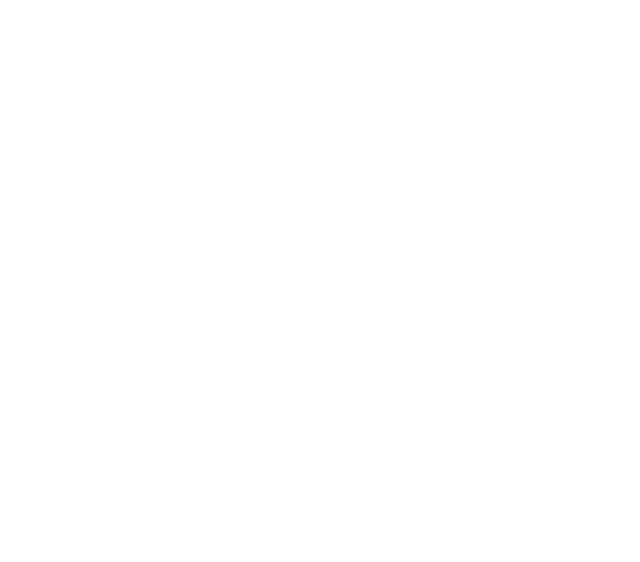
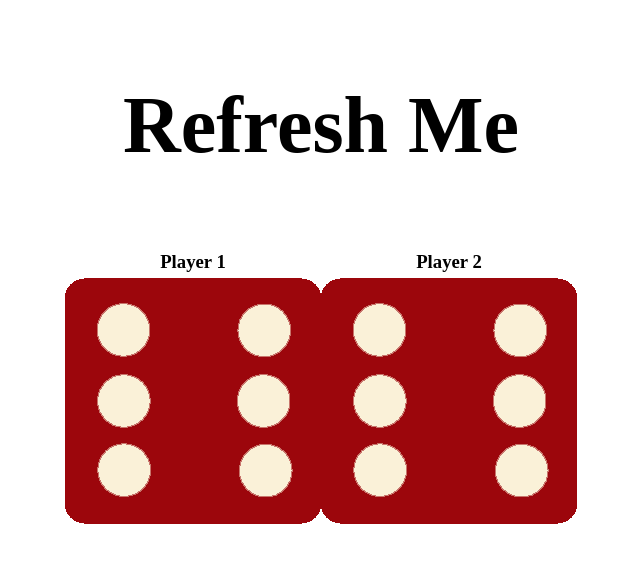
Before and after one commit to southf09/dice-roll, a plain HTML site: page index.html in a window 1280 px wide. Shown: the whole page, without its empty margins (319-959 px from the left). Drawn offline with Linux system fonts and the light colour scheme.

Commit message:
Starting elements added and basic flex box styles applied to set structure of the game:

```diff
--- a/app.js
+++ b/app.js
@@ -0,0 +1,4 @@
+//Query Selectors
+
+
+//On refresh, event listener that plays the game
--- a/index.html
+++ b/index.html
@@ -8,7 +8,19 @@
     <link rel="stylesheet" href="styles.css">
 </head>
 <body>
-
+    <main class="game">
+        <h1>Refresh Me</h1>
+        <div class="diceContainer">
+            <div class="playerOne">
+                <h3>Player 1</h3>
+                <img src="/images/dice6.png" class="diceOne" alt="starting dice">
+            </div>
+            <div class="playerTwo">
+                <h3>Player 2</h3>
+                <img src="/images/dice6.png" class="diceTwo alt="starting dice">
+            </div>
+        </div>
+    </main>
     <script src="app.js"></script>
 </body>
 </html>
--- a/styles.css
+++ b/styles.css
@@ -0,0 +1,39 @@
+* {
+	margin: 0;
+	padding: 0;
+}
+
+body {
+	width: 80%;
+	margin: 0 auto;
+}
+
+.game {
+	display: flex;
+	flex-direction: column;
+	align-items: center;
+	margin-top: 5rem;
+}
+
+h1 {
+	font-size: 5rem;
+	margin-bottom: 5rem;
+}
+
+.diceContainer {
+	display: flex;
+	justify-content: space-between;
+	width: 50%;
+}
+
+.playerOne {
+	display: flex;
+	flex-direction: column;
+	align-items: center;
+}
+
+.playerTwo {
+	display: flex;
+	flex-direction: column;
+	align-items: center;
+}
```
